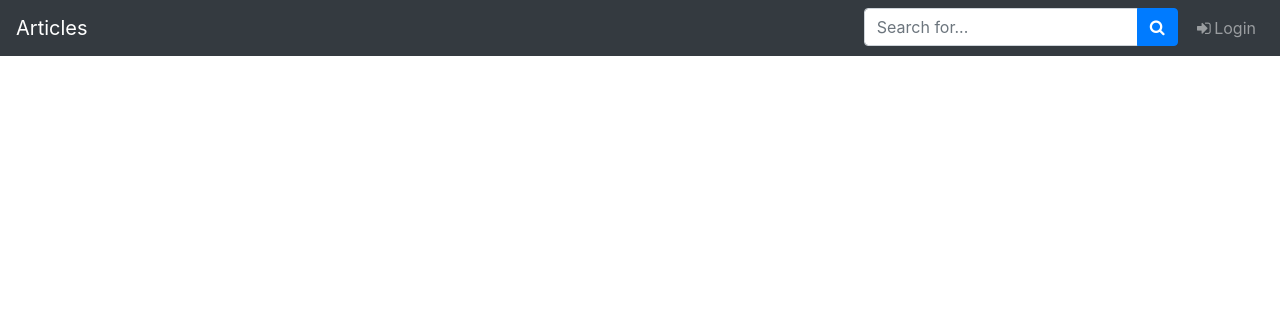
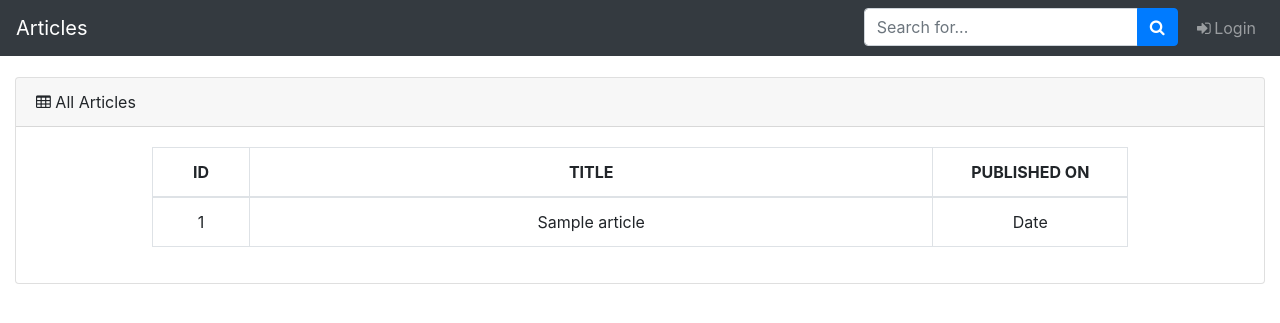
Before and after one commit to om7271prakash/CI, a CodeIgniter app: page /codeigniter_git/ in a window 1280 px wide. Shown: the top 323 px of the page. Run offline with CodeIgniter, Linux system fonts and the light colour scheme; tables that the repository leaves empty or names only in its code hold one stand-in row (values such as "Sample post"); some libraries are stand-ins or nearby versions.

Commit message:
Show all products on the dashboard and add login logout button according to session on base url

```diff
--- a/application/controllers/admin.php
+++ b/application/controllers/admin.php
@@ -44,7 +44,7 @@ class Admin extends MY_Controller{
 
 		$this->pagination->initialize($config);
 
-		$articles = $this->articles->articles_list( $config['per_page'], $this->uri->segment(3) );
+		$articles = $this->articles->articles_list( $config['per_page'], $this->uri->segment(3, 0) );
 
 		$this->load->view('admin/dashboard', ['articles' => $articles]);
 	}
--- a/application/controllers/login.php
+++ b/application/controllers/login.php
@@ -56,7 +56,7 @@ class Login extends MY_Controller
 
     $this->session->unset_userdata('id');
 
-    return redirect('login');
+    return redirect('/');
   }
 
 }
--- a/application/controllers/user.php
+++ b/application/controllers/user.php
@@ -3,11 +3,38 @@
 class User extends MY_Controller{
 
 	public function index(){
-		if(!$this->session->userdata('id')){
-			$this->load->view('public/articles_list');
-		}else{
-			return redirect('admin/dashboard');
-		}
+
+		$this->load->model('articlesmodel', 'articles');
+
+		$this->load->library('pagination');
+
+		$config = [
+								"base_url" 				=> base_url('user/index'),
+								"per_page" 				=> 5,
+								"total_rows" 			=> $this->articles->count_all_articles(),
+								"full_tag_open" 	=> "<ul class = 'pagination'>",
+								"full_tag_close" 	=> "</ul>",
+								"first_tag_open" 	=> "<li  class='page-item page-link'>",
+								"first_tag_close" => "</li>",
+								"last_tag_open" 	=> "<li  class='page-item page-link'>",
+								"last_tag_close" 	=> "</li>",
+								"first_link"			=> "<<",
+								"last_link"			=> ">>",
+								"next_tag_open"	  => "<li  class='page-item page-link'>",
+								"next_tag_close" 	=> "</li>",
+								"prev_tag_open" 	=> "<li  class='page-item page-link'>",
+								"prev_tag_close" 	=> "</li>",
+								"num_tag_open" 		=> "<li  class='page-item page-link'>",
+								"num_tag_close" 	=> "</li>",
+								"cur_tag_open" 		=> "<li class='page-item active'><a class = 'page-link'>",
+								"cur_tag_close" 	=> "</a></li>"
+		];
+
+		$this->pagination->initialize($config);
+
+		$articles = $this->articles->all_articles_list( $config['per_page'], $this->uri->segment(3, 0) );
+
+		$this->load->view('public/articles_list', compact( 'articles' ) );
 	}
 }
 ?>
--- a/application/models/articlesmodel.php
+++ b/application/models/articlesmodel.php
@@ -16,6 +16,28 @@ class Articlesmodel extends CI_Model
                         ->get();
 
     return $query->result_array();
+  }
+
+  function all_articles_list( $limit, $offset )
+  {
+    $query = $this->db
+                        ->select('id, title')
+                        ->from('articles')
+                        ->limit($limit, $offset)
+                        ->get();
+
+    return $query->result_array();
+  }
+
+
+  public function count_all_articles(){
+
+    $query = $this->db
+                        ->select()
+                        ->from('articles')
+                        ->get();
+
+    return $query->num_rows();
   }
 
   public function num_rows(){
--- a/application/views/admin/admin_footer.php
+++ b/application/views/admin/admin_footer.php
@@ -11,14 +11,10 @@
       <div class="modal-footer">
         <button class="btn btn-secondary" type="button" data-dismiss="modal">Cancel</button>
         <?= anchor('login/logout', 'Logout', ['class' => 'btn btn-primary']) ?>
-
       </div>
     </div>
   </div>
 </div>
-
-
-
 
 <script type="text/javascript" src="<?= base_url('assets/js/jquery.min.js'); ?>"></script>
 <script type="text/javascript" src="<?= base_url('assets/js/bootstrap/bootstrap.bundle.min.js'); ?>"></script>
--- a/application/views/admin/admin_header.php
+++ b/application/views/admin/admin_header.php
@@ -21,8 +21,7 @@
           <li class="nav-item">
           </li>
           <li class="nav-item">
-          <a class="nav-link" data-toggle="modal" data-target="#exampleModal">
-            <i class="fa fa-fw fa-sign-out"></i>Logout</a>
+          <?= anchor('', '<i class="fa fa-fw fa-sign-out"></i>Logout</a>', ['class' => 'nav-link', 'data-toggle' => 'modal', 'data-target' => '#exampleModal']); ?>
         </li>
         </ul>
       </div>
--- a/application/views/public/articles_list.php
+++ b/application/views/public/articles_list.php
@@ -1,4 +1,45 @@
 <?php include 'public_header.php'; ?>
-
-
+<div style = "margin-top:6%"></div>
+<div class="container-fluid">
+  <?php if ( $feedback = $this->session->flashdata('feedback') ) {  ?>
+    <div class="mx-auto col-md-5 mt-3 alert <?= $this->session->flashdata('feedback_class'); ?> text-center">
+      <?= $feedback ?>
+    </div>
+  <?php } ?>
+  <div class="card mb-3">
+    <div class="card-header">
+      <i class="fa fa-table"></i> All Articles
+    </div>
+    <div class="card-body">
+      <div class="table-responsive">
+        <div class="col-md-10 offset-md-1">
+          <table class="table table-bordered admin-dashboard-articles-table" id="" width="100%" cellspacing="0">
+            <thead>
+              <tr>
+                <th style="width:10%">ID</th>
+                <th style="width:70%">TITLE</th>
+                <th style="width:20%">PUBLISHED ON</th>
+              </tr>
+            </thead>
+            <tbody>
+              <?php $i = 0; if(count($articles)) {
+                 $count = $this->uri->segment(3, 0);
+                 foreach ($articles as $article) { ?>
+                  <tr>
+                    <td><?= ++$count; ?></td>
+                    <td><?= $article['title'] ?></td>
+                    <td>Date</td>
+                  </tr>
+                <?php } ?>
+              <?php }else { ?>
+                <td colspan="3">No Record Found</td>
+              <?php } ?>
+            </tbody>
+          </table>
+          <?= $this->pagination->create_links(); ?>
+        </div>
+      </div>
+    </div>
+  </div>
+</div>
 <?php include 'public_footer.php'; ?>
--- a/application/views/public/public_footer.php
+++ b/application/views/public/public_footer.php
@@ -1,3 +1,21 @@
+<div class="modal fade" id="exampleModal" tabindex="-1" role="dialog" aria-labelledby="exampleModalLabel" aria-hidden="true">
+  <div class="modal-dialog" role="document">
+    <div class="modal-content">
+      <div class="modal-header">
+        <h5 class="modal-title" id="exampleModalLabel">Ready to Leave?</h5>
+        <button class="close" type="button" data-dismiss="modal" aria-label="Close">
+          <span aria-hidden="true">×</span>
+        </button>
+      </div>
+      <div class="modal-body">Select "Logout" below if you are ready to end your current session.</div>
+      <div class="modal-footer">
+        <button class="btn btn-secondary" type="button" data-dismiss="modal">Cancel</button>
+        <?= anchor('login/logout', 'Logout', ['class' => 'btn btn-primary']) ?>
+      </div>
+    </div>
+  </div>
+</div>
+
 <script type="text/javascript" src="<?= base_url('assets/js/jquery.min.js'); ?>"></script>
 <script type="text/javascript" src="<?= base_url('assets/js/bootstrap/bootstrap.bundle.min.js'); ?>"></script>
 <script type="text/javascript" src="<?= base_url('assets/js/jquery-easing/jquery.easing.min.js'); ?>"></script>
--- a/application/views/public/public_header.php
+++ b/application/views/public/public_header.php
@@ -12,7 +12,7 @@
   </head>
   <body>
     <nav class="navbar navbar-expand-lg navbar-dark bg-dark fixed-top" id="mainNav">
-      <a class="navbar-brand" href="<?= base_url('/'); ?>">Articles</a>
+      <?= anchor('/', 'Articles', ['class'=> 'navbar-brand']); ?>
       <button class="navbar-toggler navbar-toggler-right" type="button" data-toggle="collapse" data-target="#navbarResponsive" aria-controls="navbarResponsive" aria-expanded="false" aria-label="Toggle navigation">
         <span class="navbar-toggler-icon"></span>
       </button>
@@ -31,8 +31,12 @@
             </form>
           </li>
           <li class="nav-item">
-            <a class="nav-link" href="<?= base_url('/login'); ?>">
-              <i class="fa fa-fw fa-sign-in"></i>Login</a>
+            <?php if(!$this->session->userdata('id')){ ?>
+              <?= anchor('/login', '<i class="fa fa-fw fa-sign-in"></i>Login', ['class' => 'nav-link']); ?>
+            <?php }else { ?>
+              <?= anchor('', '<i class="fa fa-fw fa-sign-out"></i>Logout</a>', ['class' => 'nav-link', 'data-toggle' => 'modal', 'data-target' => '#exampleModal']); ?>
+            <?php  } ?>
+
           </li>
         </ul>
       </div>
```
Also changed, not shown: application/views/admin/dashboard.php (+6 -3 lines).
